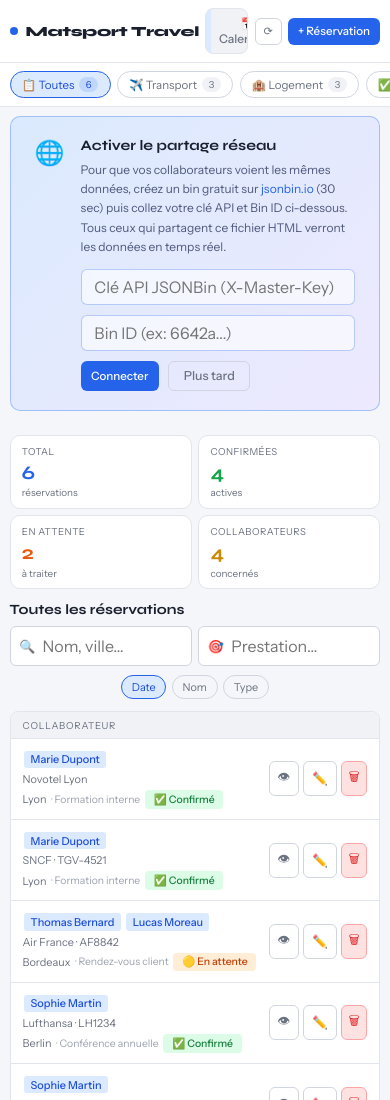
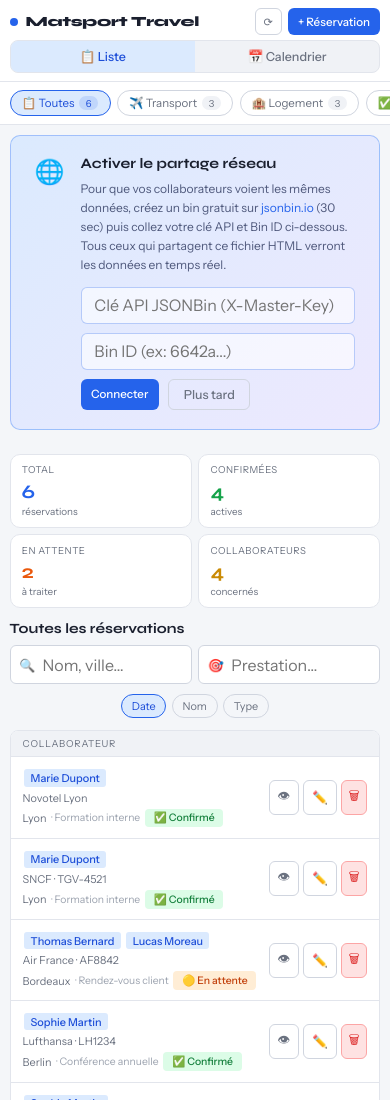
Before and after one commit to Matsport/matsport.github.io, a plain HTML site: page index.html in a window 390 px wide. Shown: the top 1100 px of the page. Drawn offline with Linux system fonts and the light colour scheme.

Commit message:
Update index.html

```diff
--- a/index.html
+++ b/index.html
@@ -166,10 +166,10 @@
   .list-content{padding:.75rem;max-height:none;overflow-y:visible}
 
   /* ── Topbar ── */
-  .topbar{padding:.55rem .75rem;gap:.4rem}
-  .topbar-center{flex:1;justify-content:center}
-  .tab-btn{flex:1;justify-content:center;padding:.45rem .5rem;font-size:.75rem}
-  .topbar-right{gap:.35rem;flex-shrink:0}
+  .topbar{padding:.55rem .75rem;gap:.3rem;flex-wrap:wrap}
+  .topbar-center{order:3;width:100%;justify-content:stretch}
+  .tab-btn{flex:1;justify-content:center;padding:.5rem;font-size:.78rem}
+  .topbar-right{gap:.35rem;flex-shrink:0;margin-left:auto}
   .sync-indicator{display:none}
   .btn-primary{font-size:.72rem;padding:.4rem .65rem}
   .btn-ghost.btn-sm{padding:.35rem .5rem}
```
